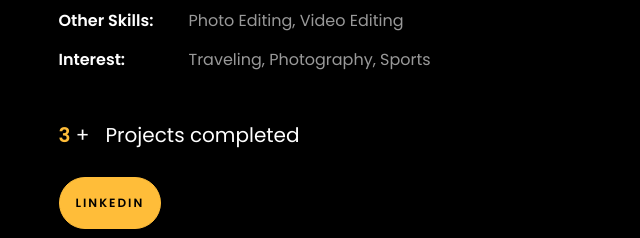
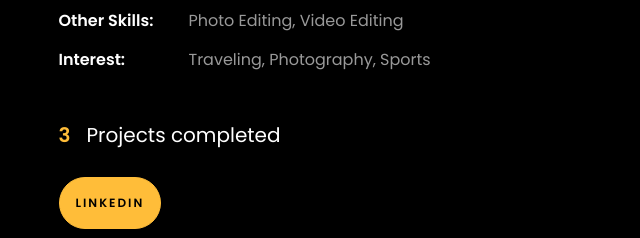
Before and after one commit to Dharani-analytics/Dharanidharan.github.io, a plain HTML site: page index.html in a window 1280 px wide. Shown: the part 1322-1560 px from the top of the page, 532-1172 px from the left. Drawn offline with Linux system fonts and the light colour scheme; files whose address does not match are found by name.

Commit message:
Update index.html

```diff
--- a/index.html
+++ b/index.html
@@ -291,7 +291,7 @@
 						<div class="counter-wrap ftco-animate d-flex mt-md-3">
 							<div class="text">
 								<p class="mb-4">
-									<span class="number" data-number="4">0</span> <span>+</span>
+									<span class="number" data-number="4">0</span> <span></span>
 									<span>&nbsp; Projects completed</span>
 								</p>
 								<p><a href="https://www.linkedin.com/in/dharani433" class="btn btn-primary py-3 px-3">LinkedIn</a></p>
```
